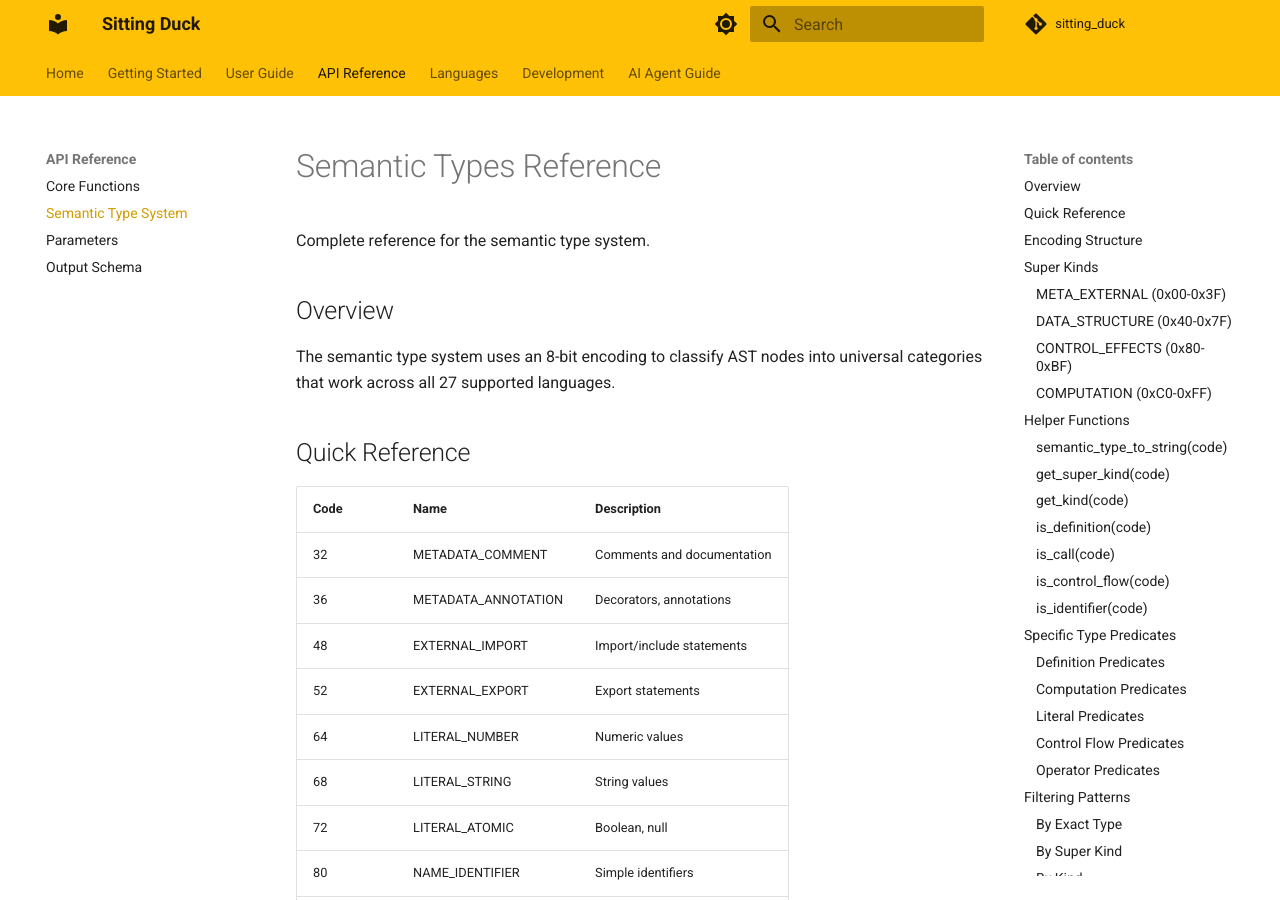
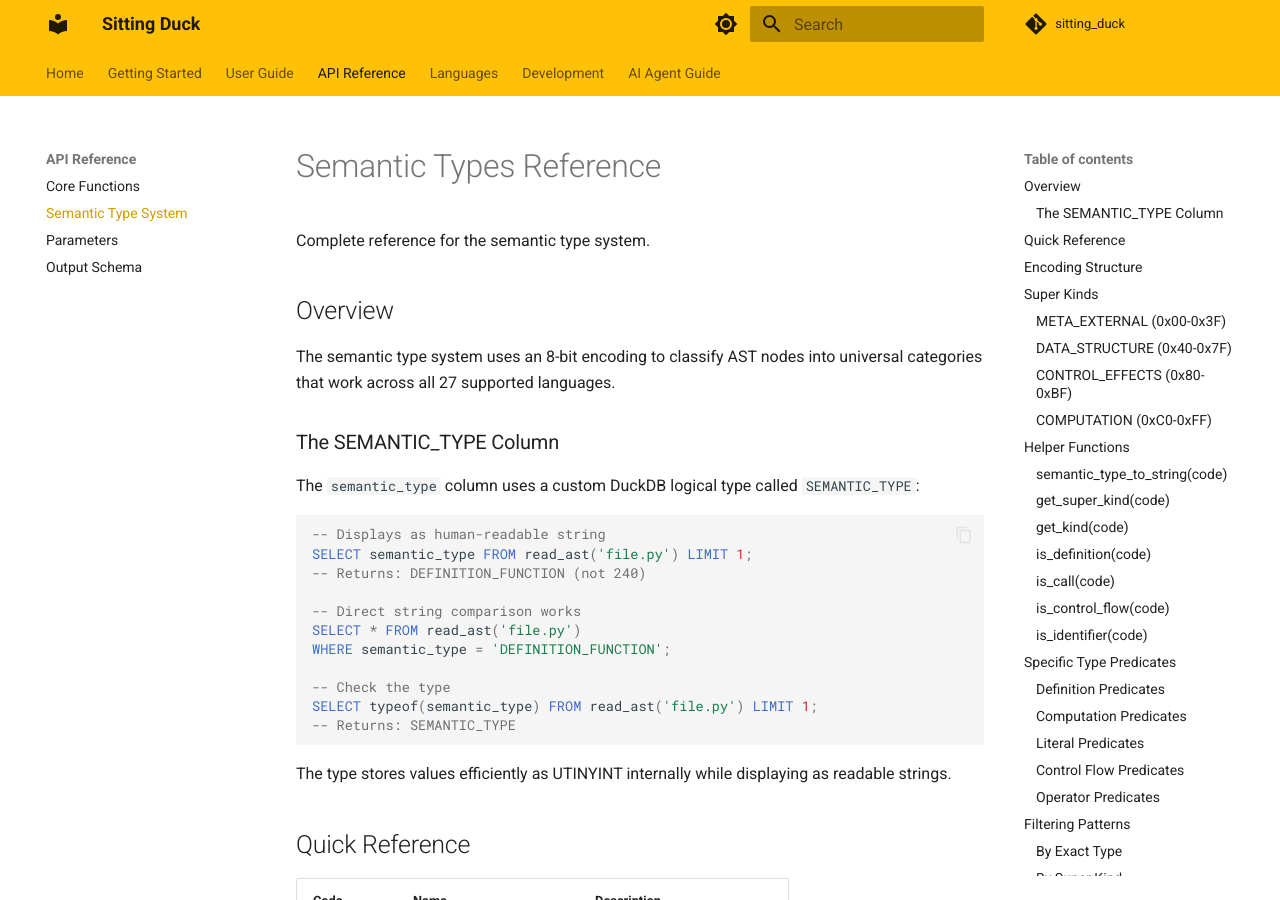
Before and after one commit to teaguesterling/sitting_duck, an MkDocs documentation site: the page built from docs/api/semantic-types.md, in a window 1280 px wide and 900 px high. Built offline with MkDocs 1.6.1 and Material for MkDocs 9.7.7, drawn with Linux system fonts in a browser that asks for light colours; comment, search, counter and statistics services are not loaded.

Commit message:
docs: Document SEMANTIC_TYPE custom logical type
Update documentation to reflect that semantic_type column uses a
custom SEMANTIC_TYPE logical type (not VARCHAR) that:
- Displays as human-readable string (DEFINITION_FUNCTION not 240)
- Supports direct string comparison
- Stores efficiently as UTINYINT internally

Updated: output-schema.md, semantic-types.md, core-functions.md,
parsing-files.md

Closes #12

🤖 Generated with [Claude Code](https://claude.com/claude-code)

Co-Authored-By: Claude Opus 4.5 <noreply@anthropic.com>

````diff
--- a/docs/api/semantic-types.md
+++ b/docs/api/semantic-types.md
@@ -5,6 +5,26 @@ Complete reference for the semantic type system.
 ## Overview
 
 The semantic type system uses an 8-bit encoding to classify AST nodes into universal categories that work across all 27 supported languages.
+
+### The SEMANTIC_TYPE Column
+
+The `semantic_type` column uses a custom DuckDB logical type called `SEMANTIC_TYPE`:
+
+```sql
+-- Displays as human-readable string
+SELECT semantic_type FROM read_ast('file.py') LIMIT 1;
+-- Returns: DEFINITION_FUNCTION (not 240)
+
+-- Direct string comparison works
+SELECT * FROM read_ast('file.py')
+WHERE semantic_type = 'DEFINITION_FUNCTION';
+
+-- Check the type
+SELECT typeof(semantic_type) FROM read_ast('file.py') LIMIT 1;
+-- Returns: SEMANTIC_TYPE
+```
+
+The type stores values efficiently as UTINYINT internally while displaying as readable strings.
 
 ## Quick Reference
 
--- a/docs/guide/parsing-files.md
+++ b/docs/guide/parsing-files.md
@@ -116,7 +116,7 @@ The `read_ast()` function returns these columns:
 | `children_count` | UINTEGER | Direct children count |
 | `descendant_count` | UINTEGER | Total descendants |
 | `peek` | VARCHAR | Source code snippet |
-| `semantic_type` | VARCHAR | Semantic category |
+| `semantic_type` | SEMANTIC_TYPE | Semantic category |
 
 ## Parameters
 
````
Also changed, not shown: docs/api/core-functions.md (+1 -1 lines), docs/api/output-schema.md (+10 -2 lines).
